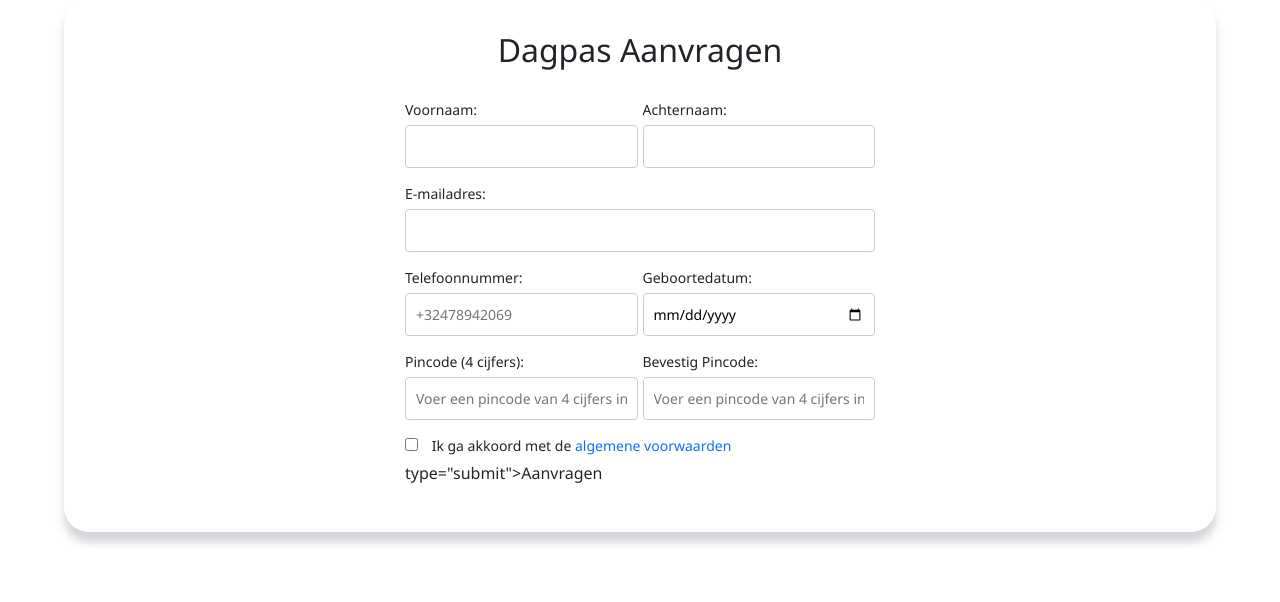
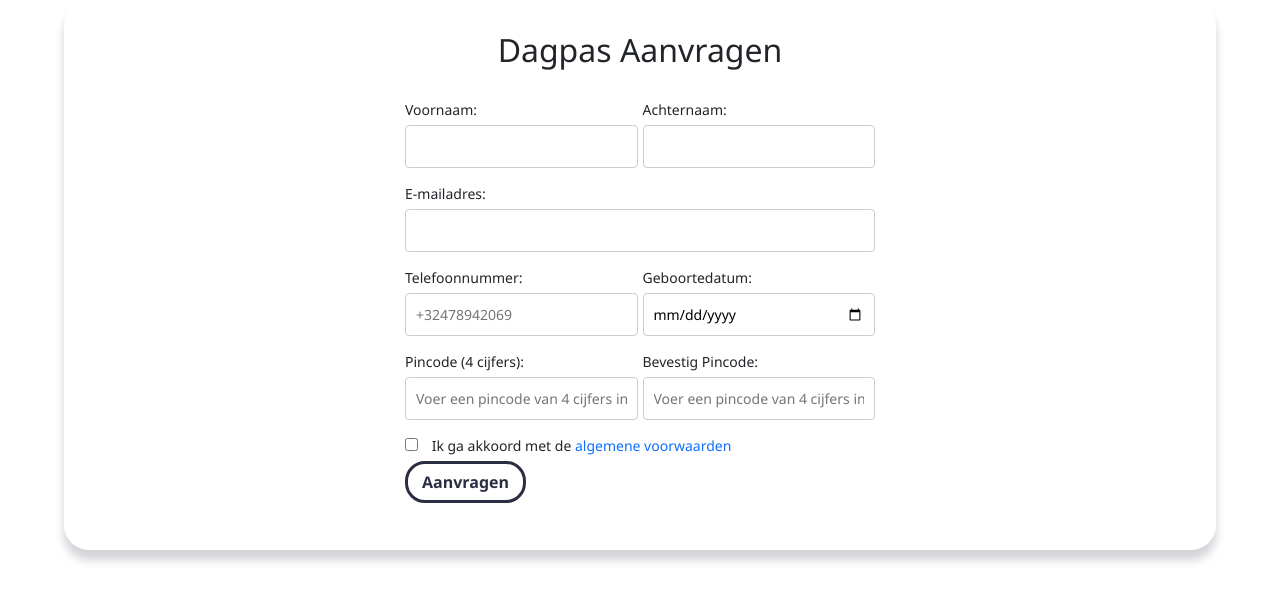
Before and after one commit to christianmesinas/stage-velo, a Flask app: page /tarieven/dagpas in a window 1280 px wide. Shown: the part 143-745 px from the top of the page. Run offline with Flask 3, Linux system fonts and the light colour scheme; parts of the project's set-up code (start-up, migrations or seed data) failed here and were passed over; some libraries are stand-ins or nearby versions.

Commit message:
button tag fix

```diff
--- a/app/templates/tarieven/dagpas.html
+++ b/app/templates/tarieven/dagpas.html
@@ -68,7 +68,7 @@
           </div>
 
           <div class="form-group">
-              type="submit">Aanvragen</button>
+              <button type="submit">Aanvragen</button>
           </div>
 
         </form>
```
